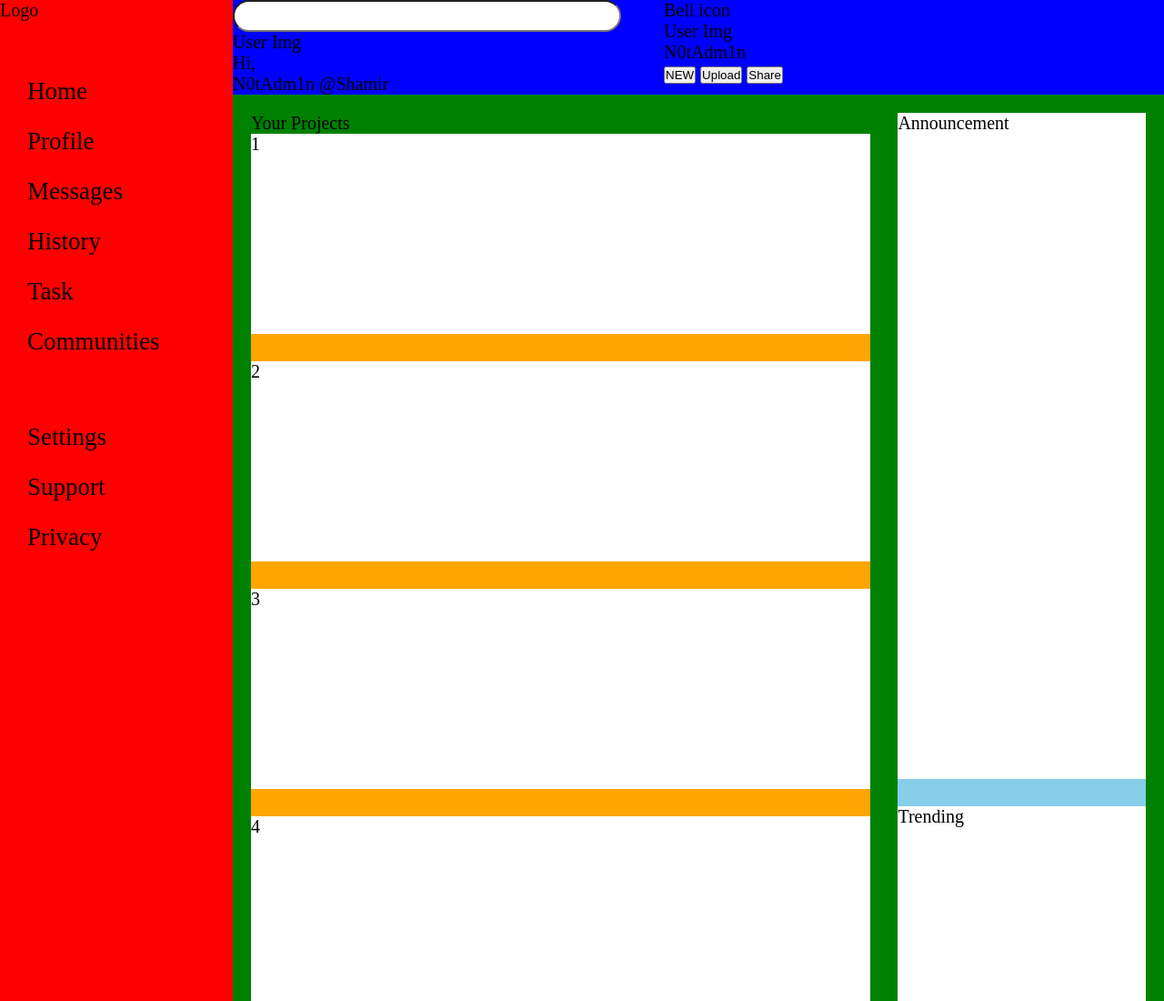
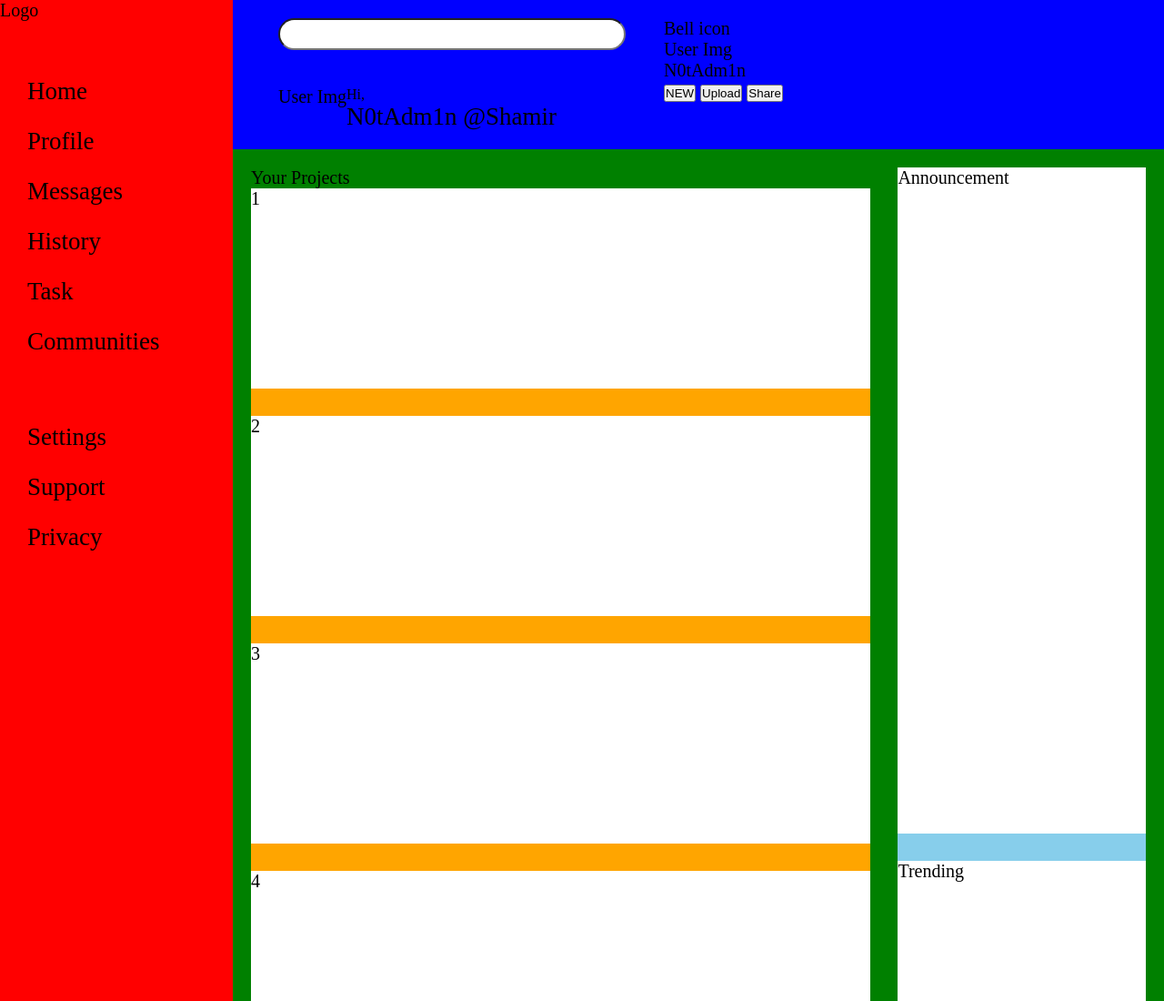
Before and after one commit to N0tAdm1n/admin-dashboard, a plain HTML site: page index.html in a window 1280 px wide. Shown: the top 1100 px of the page at 91% size. Drawn offline with Linux system fonts and the light colour scheme.

Commit message:
Added css to header-left

```diff
--- a/style.css
+++ b/style.css
@@ -18,15 +18,25 @@
 .header {
   grid-area: header;
   background-color: blue;
+  padding: 20px 50px;
 
   display: grid;
-  grid-template-columns: 1fr 550px;
+  grid-template-columns: 1fr 500px;
 }
 #search-bar {
     width: 90%;
     height: 35px;
-    /* margin-right: ; */
     border-radius: 50px;
+}
+.welcome-container {
+    margin-top: 40px;
+    display: flex;
+}
+.greeting {
+    font-size: 0.8rem;
+}
+.full-user-name {
+    font-size: 1.35rem;
 }
 .side-menu {
   grid-area: side-menu;
```
